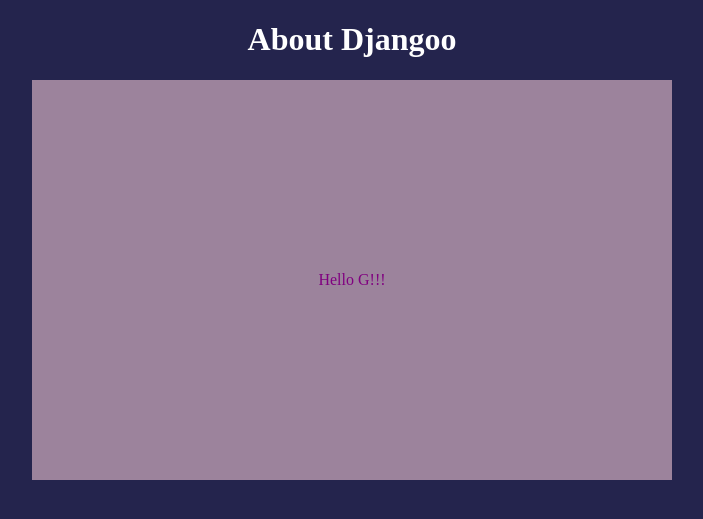
After one commit to Saurabh77-99/DJango, a Django app: template Jango/templates/website/about.html in a window 1280 px wide. The commit adds this page. Shown: the top 519 px of the page, without its empty margins (288-991 px from the left). Run offline with Django 5.2, Linux system fonts and the light colour scheme; the template is opened without the code that fills it, so the values that code supplies are empty.

Commit message:
rendered about& contact too!!

```diff
--- a/Jango/Jango/views.py
+++ b/Jango/Jango/views.py
@@ -6,7 +6,9 @@ def home(request):
     return render(request,'website/index.html')
 
 def about(request):
-    return HttpResponse("Hello! you are at my Jangooo about web")
+    # return HttpResponse("Hello! you are at my Jangooo about web")
+    return render(request,'website/about.html')
 
 def contact(request):
-    return HttpResponse("Hello! you are at my Jangooo contact web")
+    # return HttpResponse("Hello! you are at my Jangooo contact web")
+    return render(request,'website/contact.html')
--- a/Jango/static/style.css
+++ b/Jango/static/style.css
@@ -7,3 +7,13 @@ h1{
     text-align: center;
     font-size: 2em;
 }
+
+#box{
+    display: flex;
+    justify-content: center;
+    align-items: center;
+    height: 50vh;
+    width: 50vw;
+    background-color: rgb(156, 131, 156);
+    color: purple;
+}
--- /dev/null
+++ b/Jango/templates/website/about.html
@@ -0,0 +1,19 @@
+{% load static %}
+<!DOCTYPE html>
+<html lang="en">
+<head>
+    <meta charset="UTF-8">
+    <meta name="viewport" content="width=device-width, initial-scale=1.0">
+    <title>Document</title>
+    <link rel="stylesheet" href="{% static 'style.css' %}">
+</head>
+<body>
+    <h1>About Djangoo</h1>
+    <center>
+        <div id="box">
+            Hello G!!!
+        </div>
+    </center>
+
+</body>
+</html>
```
Also changed, not shown: Jango/templates/website/contact.html (added, +18 -0 lines).
